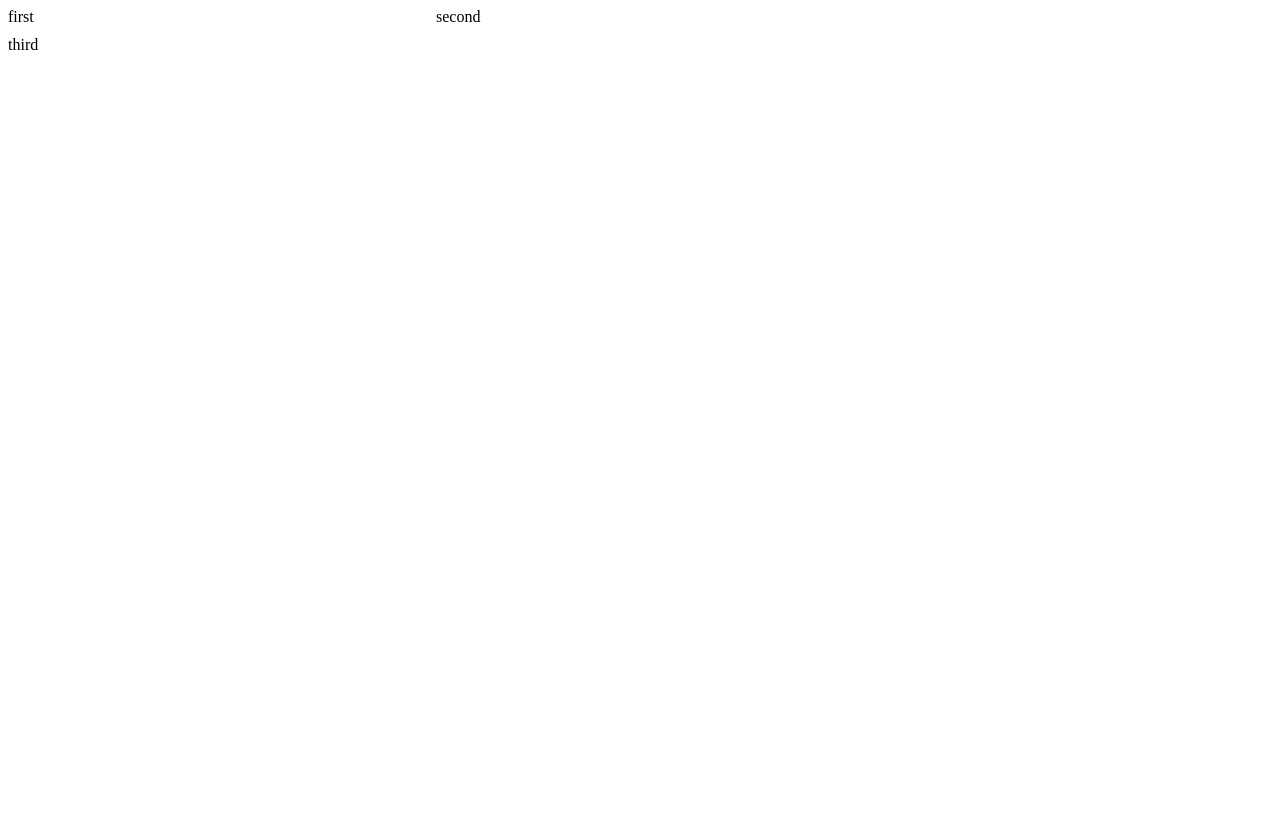
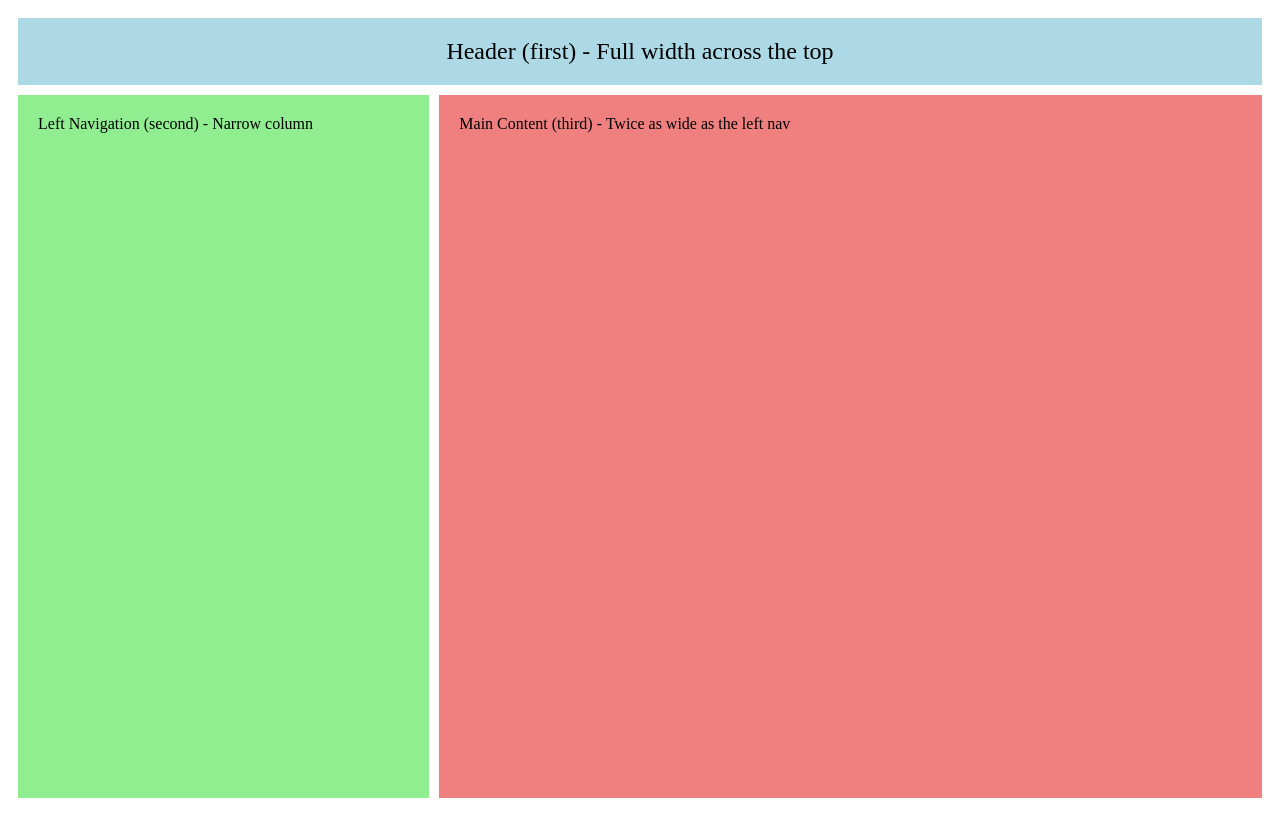
Before and after one commit to knightmoves-schools/028-grid-layout-caylebwest, a website: page index.html in a window 1280 px wide. Drawn offline with Linux system fonts and the light colour scheme.

Commit message:
Enhance grid layout and item labels in index.html
Updated grid layout and improved item descriptions.

```diff
--- a/index.html
+++ b/index.html
@@ -1,24 +1,49 @@
 <html>
 <head>
-    <title>Grid</title>
+    <title>Grid Layout</title>
     <style>
         .grid-container {
             display: grid;
             grid-template-areas:
-                'header header'
-                'leftNav main'
-                'leftNav main';
-            grid-template-columns: 1fr 2fr;
+                "header header"   /* Header spans full width (both columns) */
+                "leftNav main";   /* Left nav (1 part) + Main (2 parts) */
+            grid-template-columns: 1fr 2fr;   /* Main is twice as wide as leftNav */
+            grid-template-rows: auto 1fr;     /* Header auto height, main takes remaining space */
             gap: 10px;
+            height: 100vh;                    /* Fill the screen height for better visibility */
+            margin: 0;
+            padding: 10px;
+            box-sizing: border-box;
+        }
+
+        .first-item {
+            grid-area: header;
+            background-color: lightblue;
+            padding: 20px;
+            text-align: center;
+            font-size: 1.5rem;
+        }
+
+        .second-item {
+            grid-area: leftNav;
+            background-color: lightgreen;
+            padding: 20px;
+        }
+
+        .third-item {
+            grid-area: main;
+            background-color: lightcoral;
+            padding: 20px;
         }
     </style>
 </head>
+<body>
 
-<body>
     <div class="grid-container">
-        <div class="first-item">first</div>
-        <div class="second-item">second</div>
-        <div class="third-item">third</div>
+        <div class="first-item">Header (first) - Full width across the top</div>
+        <div class="second-item">Left Navigation (second) - Narrow column</div>
+        <div class="third-item">Main Content (third) - Twice as wide as the left nav</div>
     </div>
+
 </body>
 </html>
```
